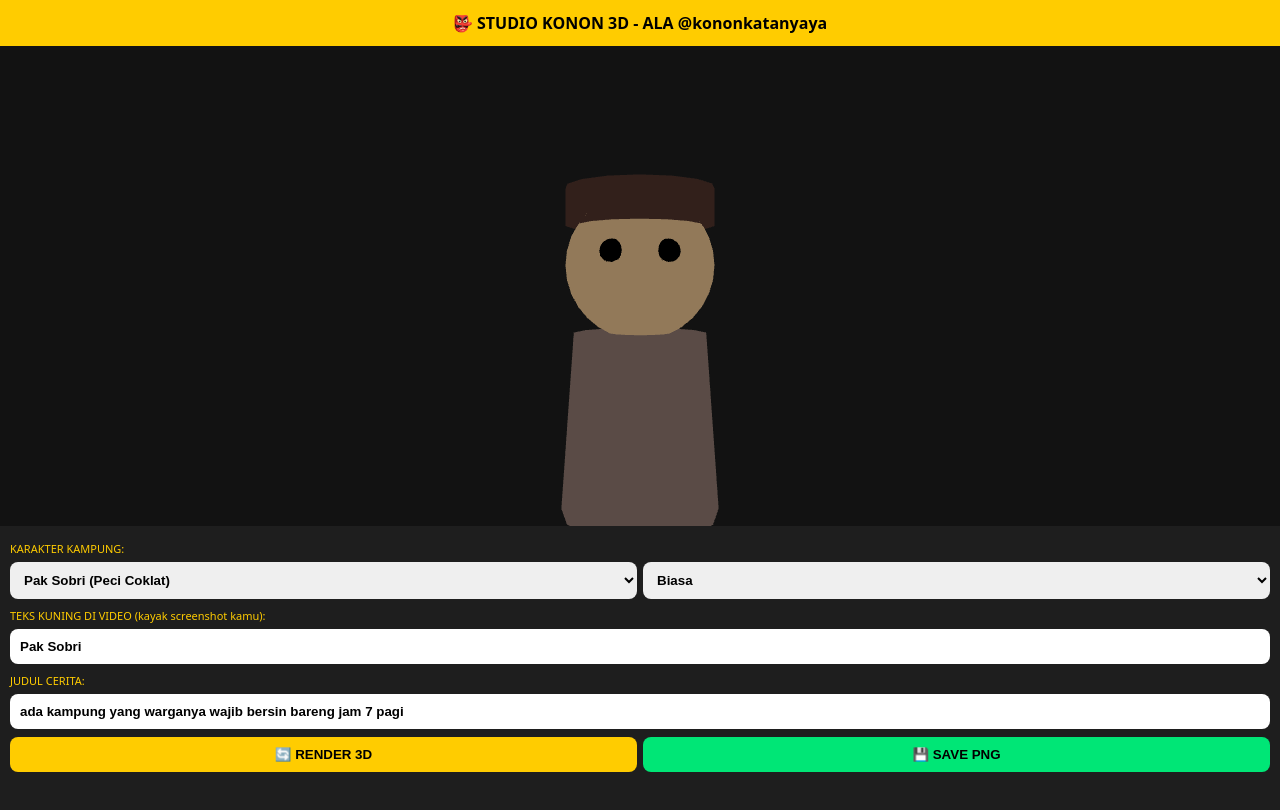
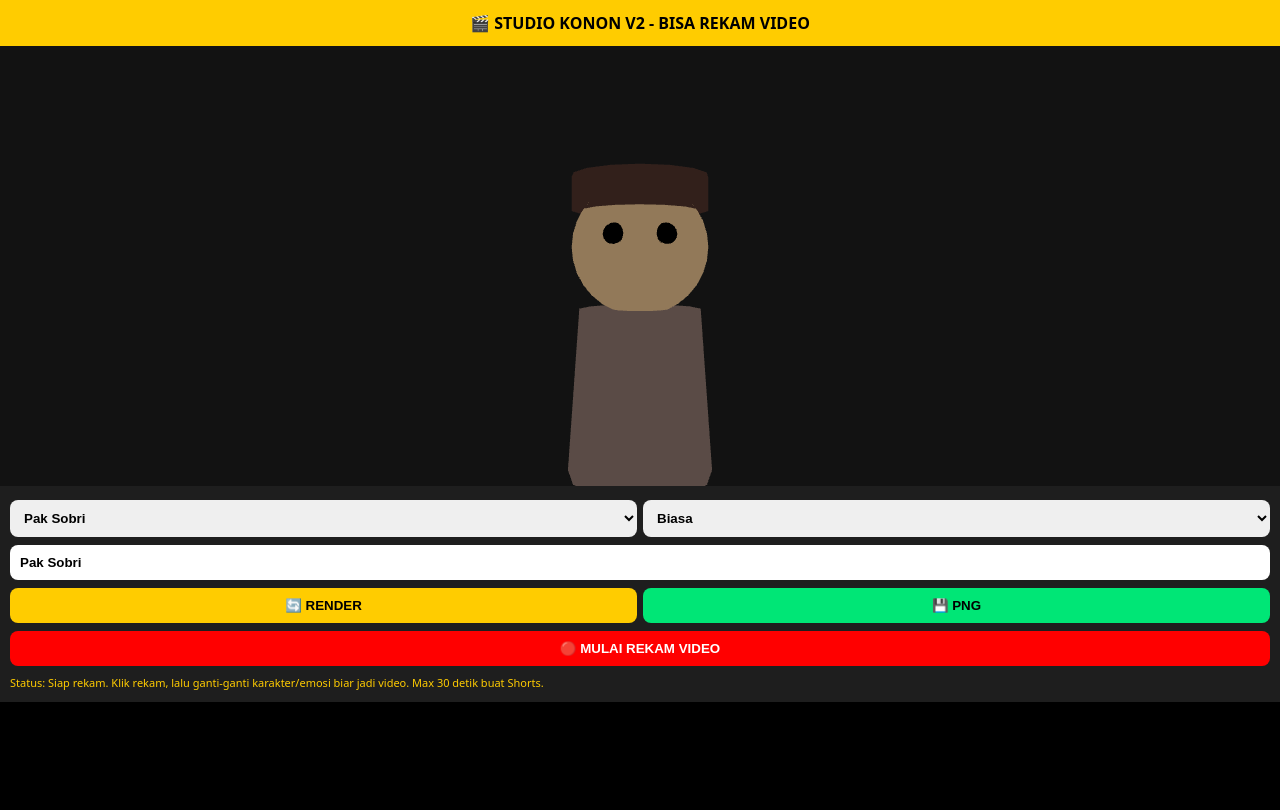
Before and after one commit to jatommaniak-wq/animasi-3d.-Pilih-Add-file., a plain HTML site: page index.html in a window 1280 px wide. Drawn offline with nearby package versions, Linux system fonts and the light colour scheme.

Commit message:
Update index.html for new features and styles

```diff
--- a/index.html
+++ b/index.html
@@ -2,94 +2,86 @@
 <html lang="id">
 <head>
 <meta charset="UTF-8">
-<meta name="viewport" content="width=device-width, initial-scale=1.0, maximum-scale=1.0, user-scalable=no">
-<title>STUDIO KONON - Mirip Konon Katanya Ya</title>
+<meta name="viewport" content="width=device-width, initial-scale=1.0">
+<title>STUDIO KONON V2 - VIDEO</title>
 <style>
-*{box-sizing:border-box}body{margin:0;background:#0a0a0a;color:#fff;font-family:system-ui}
+*{box-sizing:border-box}body{margin:0;background:#000;color:#fff;font-family:system-ui}
 #top{background:#ffcc00;color:#000;padding:12px;text-align:center;font-weight:900}
-#c{width:100%;height:60vh;display:block;background:#1a1a1a}
-#menu{padding:10px;background:#1e1e1e;height:40vh;overflow:auto}
-select,input,textarea,button{width:100%;padding:10px;margin:4px 0;border-radius:8px;border:none;font-weight:700}
-button{background:#ffcc00;color:#000}
-.row{display:flex;gap:6px}.row>*{flex:1}
+#c{width:100%;height:55vh;display:block;background:#121212}
+#menu{padding:10px;background:#1e1e1e}
+select,input,button{width:100%;padding:10px;margin:4px 0;border-radius:8px;border:none;font-weight:900}
+button{cursor:pointer} .row{display:flex;gap:6px}.row>*{flex:1}
+.rec{background:#ff0000;color:#fff;animation:blink 1s infinite} @keyframes blink{50%{opacity:0.5}}
 small{color:#ffcc00;font-size:11px}
 </style>
 <script src="https://unpkg.com/three@0.160.0/build/three.min.js"></script>
 </head>
 <body>
-<div id="top">👺 STUDIO KONON 3D - ALA @kononkatanyaya</div>
+<div id="top">🎬 STUDIO KONON V2 - BISA REKAM VIDEO</div>
 <canvas id="c"></canvas>
 <div id="menu">
-<small>KARAKTER KAMPUNG:</small>
 <div class="row">
-<select id="kar" onchange="draw()">
-<option value="sobri">Pak Sobri (Peci Coklat)</option>
-<option value="tini">Bu Tini (Hijab)</option>
-<option value="pakrt">Pak RT (Peci Hitam)</option>
-<option value="bocil">Bocil Kampung</option>
-</select>
-<select id="mood" onchange="draw()">
-<option value="biasa">Biasa</option>
-<option value="kaget">Kaget - Mulut Menganga</option>
-<option value="takut">Takut Horor</option>
-<option value="marah">Marah</option>
-</select>
+<select id="kar" onchange="draw()"><option value="sobri">Pak Sobri</option><option value="tini">Bu Tini</option><option value="pakrt">Pak RT</option><option value="bocil">Bocil</option></select>
+<select id="mood" onchange="draw()"><option value="biasa">Biasa</option><option value="kaget">Kaget</option><option value="takut">Takut Horor</option><option value="marah">Marah</option></select>
 </div>
-<small>TEKS KUNING DI VIDEO (kayak screenshot kamu):</small>
-<input id="teks" value="Pak Sobri" oninput="draw()" placeholder="Contoh: jamnya, kembalian, ember kapur">
-<small>JUDUL CERITA:</small>
-<input id="judul" value="ada kampung yang warganya wajib bersin bareng jam 7 pagi">
+<input id="teks" value="Pak Sobri" oninput="draw()">
 <div class="row">
-<button onclick="draw()">🔄 RENDER 3D</button>
-<button onclick="save()" style="background:#00e676">💾 SAVE PNG</button>
+<button onclick="draw()" style="background:#ffcc00;color:#000">🔄 RENDER</button>
+<button onclick="save()" style="background:#00e676">💾 PNG</button>
 </div>
+<button id="recBtn" onclick="toggleRec()" style="background:#ff0000;color:#fff">🔴 MULAI REKAM VIDEO</button>
+<small id="status">Status: Siap rekam. Klik rekam, lalu ganti-ganti karakter/emosi biar jadi video. Max 30 detik buat Shorts.</small>
 </div>
 <script>
-let scene,camera,renderer,group;
+let scene,camera,renderer,group,recorder,chunks=[],isRec=false,stream;
 function init(){
  scene=new THREE.Scene(); scene.background=new THREE.Color(0x121212);
- camera=new THREE.PerspectiveCamera(45, window.innerWidth/(window.innerHeight*0.6),0.1,100); camera.position.set(0,1.1,2.8);
+ camera=new THREE.PerspectiveCamera(45, window.innerWidth/(window.innerHeight*0.55),0.1,100); camera.position.set(0,1.1,2.8);
  renderer=new THREE.WebGLRenderer({canvas:document.getElementById('c'),antialias:true,preserveDrawingBuffer:true});
- renderer.setSize(window.innerWidth, window.innerHeight*0.6);
+ renderer.setSize(window.innerWidth, window.innerHeight*0.55);
  scene.add(new THREE.DirectionalLight(0xffffff,1.2).position.set(2,3,2));
  scene.add(new THREE.AmbientLight(0xffffff,0.9));
  draw();
 }
 function txtSprite(t){
  const cv=document.createElement('canvas'); cv.width=512; cv.height=140;
- const ctx=cv.getContext('2d'); ctx.clearRect(0,0,512,140);
- ctx.fillStyle='#000'; ctx.fillRect(0,0,512,140);
+ const ctx=cv.getContext('2d'); ctx.fillStyle='#000'; ctx.fillRect(0,0,512,140);
  ctx.fillStyle='#ffeb3b'; ctx.font='900 58px Arial'; ctx.textAlign='center'; ctx.fillText(t,256,90);
- ctx.strokeStyle='#000'; ctx.lineWidth=6; ctx.strokeText(t,256,90);
- const tex=new THREE.CanvasTexture(cv); const spr=new THREE.Sprite(new THREE.SpriteMaterial({map:tex})); spr.scale.set(1.6,0.44,1); spr.position.y=-0.15; spr.position.z=0.5; return spr;
+ const tex=new THREE.CanvasTexture(cv); const spr=new THREE.Sprite(new THREE.SpriteMaterial({map:tex})); spr.scale.set(1.6,0.44,1); spr.position.set(0,-0.15,0.5); return spr;
 }
 function draw(){
- if(group) scene.remove(group);
- group=new THREE.Group();
+ if(group) scene.remove(group); group=new THREE.Group();
  const kar=document.getElementById('kar').value; const mood=document.getElementById('mood').value;
- const skin=new THREE.MeshStandardMaterial({color:0xFFD6A0});
- const bajuColor=kar=='tini'?0x6EC6FF:kar=='pakrt'?0x444444:kar=='bocil'?0xFF5252:0xA1887F;
- const baju=new THREE.MeshStandardMaterial({color:bajuColor});
+ const skin=new THREE.MeshStandardMaterial({color:0xFFD6A0}); const baju=new THREE.MeshStandardMaterial({color: kar=='tini'?0x6EC6FF:kar=='pakrt'?0x444444:kar=='bocil'?0xFF5252:0xA1887F});
  const body=new THREE.Mesh(new THREE.CylinderGeometry(0.32,0.38,0.85,12),baju); body.position.y=0.45; group.add(body);
  const head=new THREE.Mesh(new THREE.SphereGeometry(0.36,16,16),skin); head.position.y=1.2; group.add(head);
- if(kar!='tini'){
-  const peciColor=kar=='pakrt'?0x111111:0x5D4037;
-  const peci=new THREE.Mesh(new THREE.CylinderGeometry(0.36,0.36,0.18,16),new THREE.MeshStandardMaterial({color:peciColor})); peci.position.y=1.48; group.add(peci);
- } else {
-  const hijab=new THREE.Mesh(new THREE.SphereGeometry(0.4,16,16,0,Math.PI*2,0,Math.PI*0.65),new THREE.MeshStandardMaterial({color:0x81D4FA})); hijab.position.y=1.22; hijab.rotation.x=Math.PI; group.add(hijab);
- }
- const mata=new THREE.Mesh(new THREE.SphereGeometry(0.055,8,8),new THREE.MeshStandardMaterial({color:0x000}));
- const m1=mata.clone(); m1.position.set(-0.12,1.25,0.31); group.add(m1);
- const m2=mata.clone(); m2.position.set(0.12,1.25,0.31); group.add(m2);
- if(mood=='kaget'){ m1.scale.set(1.8,1.8,1.8); m2.scale.set(1.8,1.8,1.8); const mulut=new THREE.Mesh(new THREE.CircleGeometry(0.08,12),new THREE.MeshStandardMaterial({color:0x000})); mulut.position.set(0,1.05,0.33); group.add(mulut); }
- if(mood=='takut'){ group.position.y=-0.2; group.rotation.z=0.15; }
- if(mood=='marah'){ group.scale.set(1.25,1.25,1.25); }
- const t=document.getElementById('teks').value||'Pak Sobri'; group.add(txtSprite(t));
+ if(kar!='tini'){ const peci=new THREE.Mesh(new THREE.CylinderGeometry(0.36,0.36,0.18,16),new THREE.MeshStandardMaterial({color:kar=='pakrt'?0x111111:0x5D4037})); peci.position.y=1.48; group.add(peci); }
+ else { const hijab=new THREE.Mesh(new THREE.SphereGeometry(0.4,16,16,0,Math.PI*2,0,Math.PI*0.65),new THREE.MeshStandardMaterial({color:0x81D4FA})); hijab.position.y=1.22; hijab.rotation.x=Math.PI; group.add(hijab); }
+ const mata=new THREE.Mesh(new THREE.SphereGeometry(0.055,8,8),new THREE.MeshStandardMaterial({color:0x000})); const m1=mata.clone(); m1.position.set(-0.12,1.25,0.31); group.add(m1); const m2=mata.clone(); m2.position.set(0.12,1.25,0.31); group.add(m2);
+ if(mood=='kaget'){ m1.scale.set(1.8,1.8,1.8); m2.scale.set(1.8,1.8,1.8); }
+ if(mood=='takut'){ group.position.y=-0.2; } if(mood=='marah'){ group.scale.set(1.25,1.25,1.25); }
+ group.add(txtSprite(document.getElementById('teks').value||'Pak Sobri'));
  scene.add(group); renderer.render(scene,camera);
 }
-function save(){ const a=document.createElement('a'); a.download='konon-'+document.getElementById('teks').value+'.png'; a.href=renderer.domElement.toDataURL(); a.click(); }
+function save(){ const a=document.createElement('a'); a.download='konon.png'; a.href=renderer.domElement.toDataURL(); a.click(); }
+function toggleRec(){
+ const btn=document.getElementById('recBtn'); const st=document.getElementById('status');
+ if(!isRec){
+  chunks=[]; stream=renderer.domElement.captureStream(30);
+  recorder=new MediaRecorder(stream,{mimeType:'video/webm'});
+  recorder.ondataavailable=e=>{if(e.data.size>0) chunks.push(e.data)};
+  recorder.onstop=()=>{
+   const blob=new Blob(chunks,{type:'video/webm'}); const url=URL.createObjectURL(blob);
+   const a=document.createElement('a'); a.href=url; a.download='shorts-konon-'+Date.now()+'.webm'; a.click();
+   st.innerText='Video tersimpan! Cek Download. Langsung upload ke YouTube Shorts.'; btn.innerText='🔴 MULAI REKAM VIDEO'; btn.classList.remove('rec');
+  };
+  recorder.start(); isRec=true; btn.innerText='⏹️ STOP & SIMPAN VIDEO'; btn.classList.add('rec'); st.innerText='🔴 MEREKAM... Sekarang ganti-ganti Pak Sobri -> Bu Tini -> Emosi Kaget. Bicara pakai suara kamu!';
+ } else {
+  recorder.stop(); isRec=false;
+ }
+}
 init();
-window.onresize=()=>{renderer.setSize(window.innerWidth, window.innerHeight*0.6); camera.aspect=window.innerWidth/(window.innerHeight*0.6); camera.updateProjectionMatrix(); draw();};
+window.onresize=()=>{renderer.setSize(window.innerWidth, window.innerHeight*0.55); camera.aspect=window.innerWidth/(window.innerHeight*0.55); camera.updateProjectionMatrix(); draw();};
 </script>
 </body>
 </html>
```
